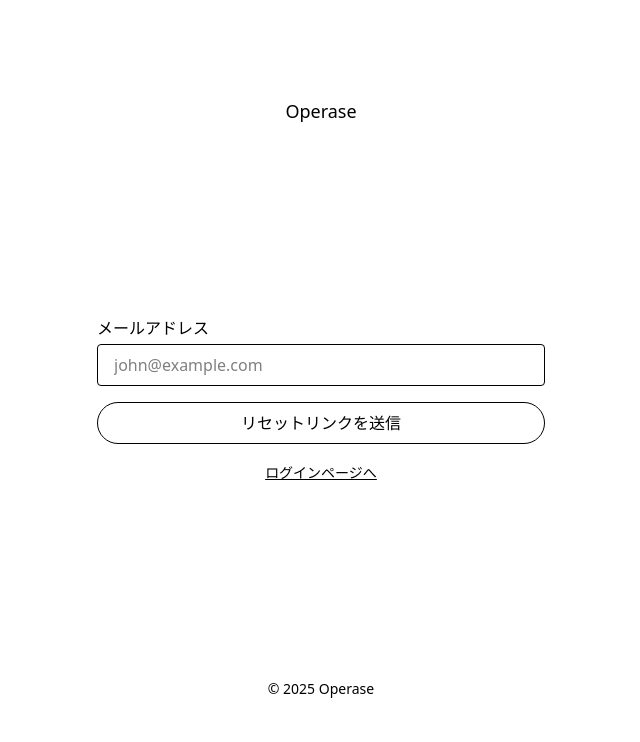
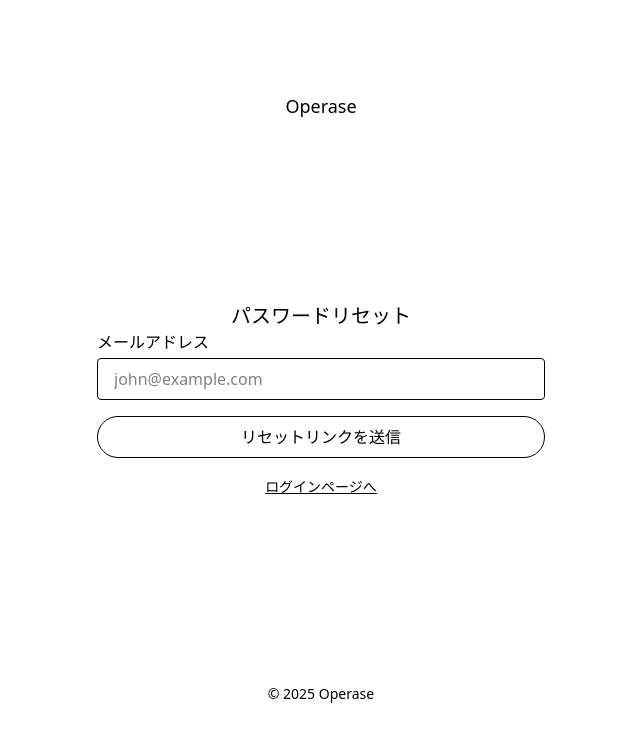
Before and after one commit to ysrkw/operase, a Next.js app: page /forgot-password in a window 1280 px wide. Shown: the top 742 px of the page, without its empty margins (319-959 px from the left). Built offline with nearby package versions, Linux system fonts and the light colour scheme.

Commit message:
feat: パスワードリセット機能を追加し、フォームコンポーネントとスキーマを実装

```diff
--- /dev/null
+++ b/app/forgot-password/actions.ts
@@ -0,0 +1,13 @@
+'use server'
+
+import { PasswordResetSchema } from './schema'
+
+export async function passwordReset(formData: FormData) {
+  const result = await PasswordResetSchema.spa(
+    Object.fromEntries(formData.entries()),
+  )
+
+  if (!result.success) {
+    throw result.error
+  }
+}
--- /dev/null
+++ b/app/forgot-password/components/password-reset-form.tsx
@@ -0,0 +1,32 @@
+'use client'
+
+import Link from 'next/link'
+import { useId } from 'react'
+
+import { passwordReset } from '../actions'
+
+export function PasswordResetForm() {
+  const email = useId()
+
+  return (
+    <form action={passwordReset}>
+      <fieldset className="flex flex-col gap-4">
+        <legend className="text-center text-xl">
+          パスワードリセット
+        </legend>
+        <div className="flex flex-col gap-1">
+          <label htmlFor={email}>メールアドレス</label>
+          <input className="rounded border px-4 py-2" id={email} name="email" placeholder="john@example.com" required type="email" />
+        </div>
+        <button className="cursor-pointer rounded-full border px-4 py-2 text-center" type="submit">
+          リセットリンクを送信
+        </button>
+        <div className="text-center">
+          <Link className="text-sm underline" href="/sign-in">
+            ログインページへ
+          </Link>
+        </div>
+      </fieldset>
+    </form>
+  )
+}
--- a/app/forgot-password/page.tsx
+++ b/app/forgot-password/page.tsx
@@ -1,29 +1,13 @@
 import type { Metadata } from 'next'
 
-import Link from 'next/link'
-import { useId } from 'react'
+import { PasswordResetForm } from './components/password-reset-form'
 
 export const metadata: Metadata = {
   title: 'パスワードをお忘れですか？',
 }
 
 export default function Page() {
-  const email = useId()
-
   return (
-    <form className="flex flex-col gap-4">
-      <div className="flex flex-col gap-1">
-        <label htmlFor={email}>メールアドレス</label>
-        <input className="rounded border px-4 py-2" id={email} name="email" placeholder="john@example.com" required type="email" />
-      </div>
-      <button className="cursor-pointer rounded-full border px-4 py-2 text-center" type="submit">
-        リセットリンクを送信
-      </button>
-      <div className="text-center">
-        <Link className="text-sm underline" href="/sign-in">
-          ログインページへ
-        </Link>
-      </div>
-    </form>
+    <PasswordResetForm />
   )
 }
--- /dev/null
+++ b/app/forgot-password/schema.ts
@@ -0,0 +1,8 @@
+import { z } from 'zod'
+
+import { Email } from '../../lib/definitions'
+
+export const PasswordResetSchema = z.object({
+  email: Email,
+})
+export type PasswordResetSchema = z.infer<typeof PasswordResetSchema>
--- a/app/sign-up/components/sign-up-form.tsx
+++ b/app/sign-up/components/sign-up-form.tsx
@@ -27,11 +27,11 @@ export function SignUpForm() {
         </div>
         <div className="flex flex-col gap-1">
           <label htmlFor={passwordId}>パスワード</label>
-          <input className="rounded border p-2 px-4" id={passwordId} name="password" required type="password" />
+          <input autoComplete="new-password" className="rounded border p-2 px-4" id={passwordId} name="password" required type="password" />
         </div>
         <div className="flex flex-col gap-1">
           <label htmlFor={confirmPasswordId}>パスワード（確認）</label>
-          <input className="rounded border p-2 px-4" id={confirmPasswordId} name="confirmPassword" required type="password" />
+          <input autoComplete="new-password" className="rounded border p-2 px-4" id={confirmPasswordId} name="confirmPassword" required type="password" />
         </div>
         <button className="cursor-pointer items-center rounded-full border px-4 py-2" type="submit">
           アカウントを作成する
```
